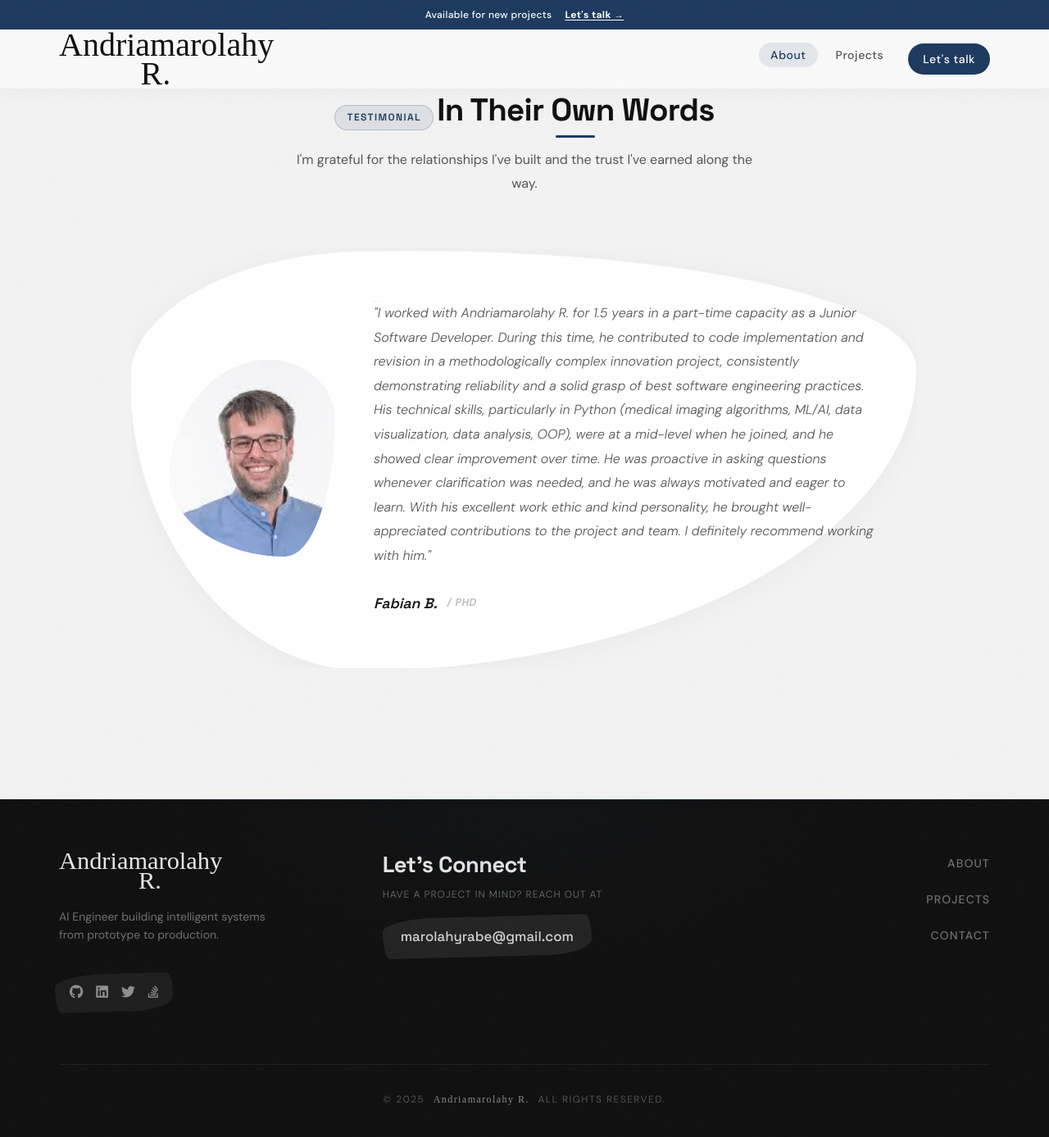
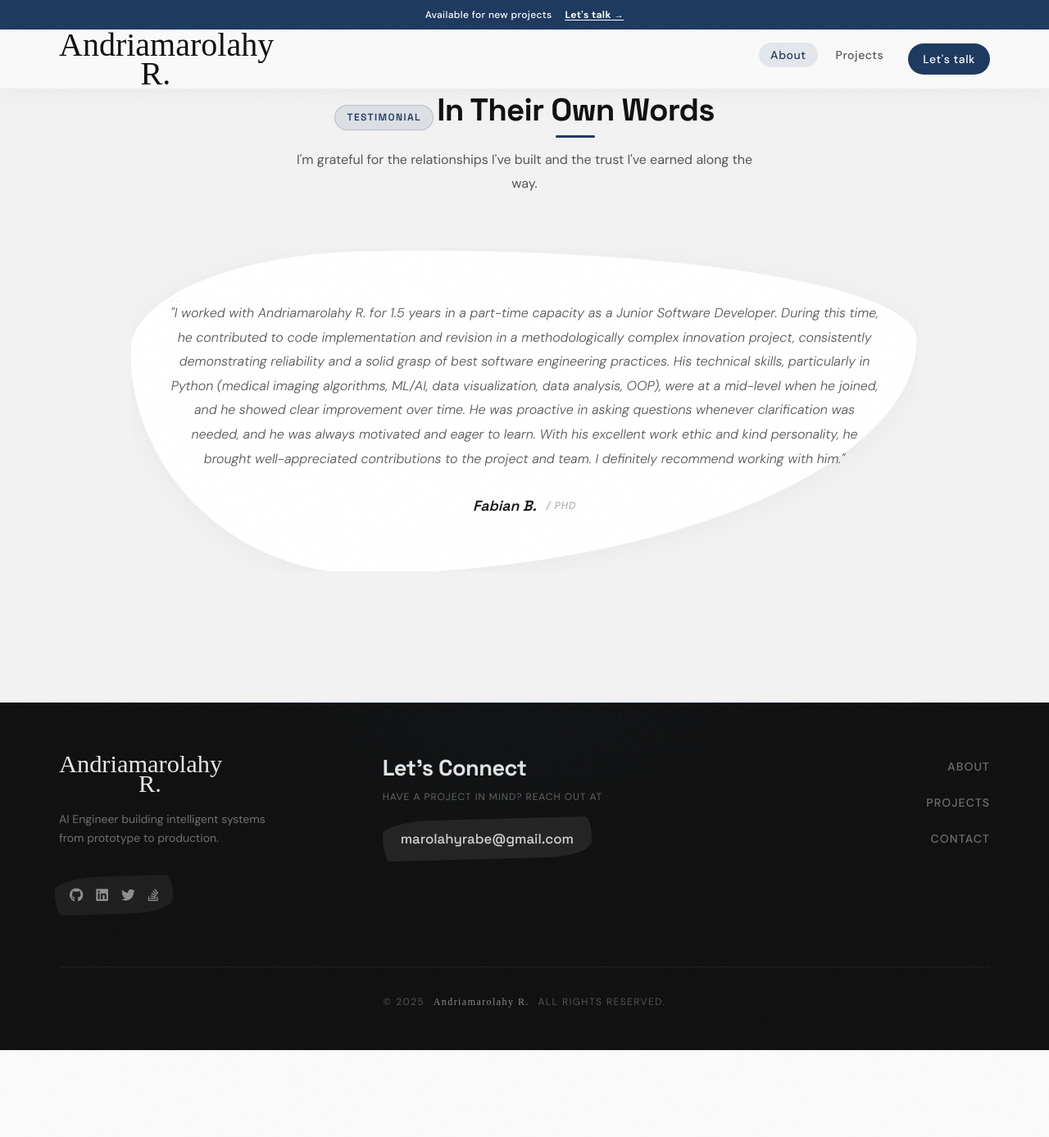
Before and after one commit to marolAI/marolAI.github.io, a Jekyll site: the page built from index.html, in a window 1280 px wide and 1400 px high, scrolled down 2858 px. Shown: the top 1387 px of the window at 82% size. Built offline with Jekyll 4.4.1, drawn with Linux system fonts in a browser that asks for light colours; some web fonts are replaced; after the commit the page ends 4139 px from its top, so only the background shows below that.

Commit message:
update: remove testimonial headshot and center quote layout

```diff
--- a/_includes/projects.html
+++ b/_includes/projects.html
@@ -60,14 +60,6 @@
     <div class="testimonial-stage animate-fade-in">
       <div class="testimonial-blob-bg"></div>
       <div class="testimonial-grid">
-        <div class="testimonial-avatar-area">
-          <div class="avatar-stage">
-            <div class="avatar-blob"></div>
-            <div class="avatar-image-mask">
-              <img src="{{ '/assets/images/testimonial1.jpeg' | relative_url }}" class="testimonial-img" alt="Fabian B.">
-            </div>
-          </div>
-        </div>
         <div class="testimonial-text-content">
           <span class="quote-mark">"</span>
           <blockquote class="quote-body">
--- a/_sass/components/_testimonial.scss
+++ b/_sass/components/_testimonial.scss
@@ -20,52 +20,12 @@ $organic-radius: 60% 40% 30% 70% / 60% 30% 70% 40%;
 }
 
 .testimonial-grid {
-    display: grid;
-    grid-template-columns: minmax(160px, 200px) 1fr;
-    gap: var(--space-6);
+    display: flex;
+    flex-direction: column;
     align-items: center;
-
-    @media (max-width: 768px) {
-        grid-template-columns: 1fr;
-        text-align: center;
-        gap: var(--space-4);
-    }
+    text-align: center;
+    gap: var(--space-4);
 }
-
-.avatar-stage {
-    position: relative;
-    width: 200px;
-    max-width: 100%;
-    aspect-ratio: 1 / 1.2;
-    margin: 0 auto;
-}
-
-.avatar-blob {
-    position: absolute;
-    inset: 0;
-    background: var(--color-surface-muted);
-    border-radius: $organic-radius;
-    z-index: 1;
-}
-
-.avatar-image-mask {
-    position: absolute;
-    inset: 0;
-    border-radius: $organic-radius;
-    overflow: hidden;
-    z-index: 2;
-}
-
-.testimonial-img {
-    width: 100%;
-    height: 100%;
-    object-fit: cover;
-    border-radius: var(--organic-radius);
-    box-shadow: var(--shadow-xl);
-    transition: transform var(--transition-slow);
-}
-
-.avatar-stage:hover .testimonial-img { transform: scale(1.04); }
 
 .testimonial-text-content {
     position: relative;
@@ -97,9 +57,8 @@ $organic-radius: 60% 40% 30% 70% / 60% 30% 70% 40%;
     .quote-cite {
         display: flex;
         align-items: center;
+        justify-content: center;
         gap: 12px;
-
-        @media (max-width: 768px) { justify-content: center; }
 
         .author-name {
             font-family: var(--font-heading);
@@ -120,6 +79,5 @@ $organic-radius: 60% 40% 30% 70% / 60% 30% 70% 40%;
 
 @media (max-width: 768px) {
     .testimonial-stage { padding: var(--space-6) var(--space-4); }
-    .avatar-stage { width: 160px; }
     .testimonial-text-content .quote-body { font-size: 0.95rem; }
 }
```
